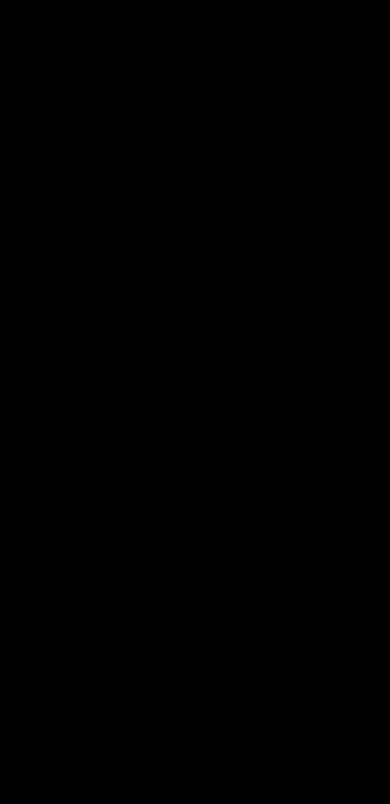
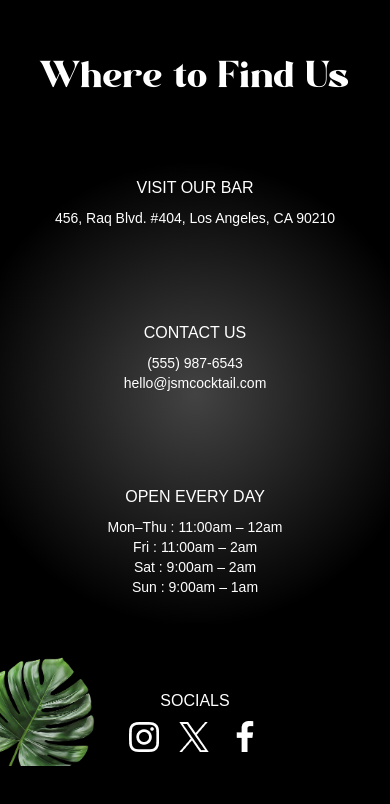
Before and after one commit to theaditya24/gsap_project, a React (Vite) app: page / in a window 390 px wide. Shown: the part 5895-6699 px from the top of the page. Before the commit the page ends 4224 px from the top, so only its background shows below. Built offline with nearby package versions, Linux system fonts and the light colour scheme; a web font is replaced by a local one.

Commit message:
Implemented the about and the contact section

```diff
--- a/src/App.jsx
+++ b/src/App.jsx
@@ -5,6 +5,8 @@
 import Hero from './components/Hero';
 import Cocktails from './components/Cocktails';
 import About from './components/About';
+import Art from './components/Art';
+import Contact from './components/Contact';
 
 gsap.registerPlugin(ScrollTrigger, SplitText);
 
@@ -15,6 +17,8 @@
       <Hero />
       <Cocktails />
       <About />
+      <Art />
+      <Contact />
     </main>
   )
 }
--- a/src/components/About.jsx
+++ b/src/components/About.jsx
@@ -31,7 +31,7 @@
 		 <div className="md:col-span-8">
 			<p className="badge">Best Cocktails</p>
 			<h2>
-			 Where every detail matters <span className="text-white">-</span>
+			 Where every detail matters <span className="text-white">-  </span>
 				from muddle to garnish
 			</h2>
 		 </div>
--- /dev/null
+++ b/src/components/Art.jsx
@@ -0,0 +1,72 @@
+import gsap from 'gsap';
+import { useMediaQuery } from 'react-responsive'
+import { useGSAP } from '@gsap/react'
+import { featureLists, goodLists } from '../../constants/index.js'
+
+const Art = () => {
+ const isMobile = useMediaQuery({ maxWidth: 767 });
+
+ useGSAP(() => {
+	const start = isMobile ? 'top 20%' : 'top top';
+
+	const maskTimeline = gsap.timeline({
+	 scrollTrigger: {
+		trigger: '#art',
+		start,
+		end: 'bottom center',
+		scrub: 1.5,
+		pin: true
+	 }
+	})
+
+	maskTimeline
+	 .to('.will-fade', { opacity: 0, stagger: 0.2, ease: 'power1.inOut', })
+	 .to('.masked-img', { scale: 1.3, maskPosition: 'center', maskSize: '400%', duration: 1, ease: 'power1.inOut '})
+	 .to('#masked-content', { opacity: 1, duration: 1, ease: 'power1.inOut'})
+ })
+
+ return (
+	<div id="art">
+	 <div className="container mx-auto h-full pt-20">
+		<h2 className="will-fade">The ART</h2>
+
+		<div className="content">
+		 <ul className="space-y-4 will-fade">
+			{goodLists.map((feature, index) => (
+			 <li key={index} className="flex items-center gap-2">
+				<img src="/images/check.png" alt="check" />
+				<p>{feature}</p>
+			 </li>
+			))}
+		 </ul>
+
+		 <div className="cocktail-img">
+			<img
+				src="/images/under-img.jpg"
+				alt="cocktail"
+				className="abs-center masked-img size-full object-contain"
+			/>
+		 </div>
+
+		 <ul className="space-y-4 will-fade">
+			{featureLists.map((feature, index) => (
+			 <li key={index} className="flex items-center justify-start gap-2">
+				<img src="/images/check.png" alt="check" />
+				<p className="md:w-fit w-60">{feature}</p>
+			 </li>
+			))}
+		 </ul>
+		</div>
+
+		<div className="masked-container">
+		 <h2 className="will-fade">Sip-Worthy Perfection</h2>
+		 <div id="masked-content">
+			<h3>Made with Craft, Poured with Passion</h3>
+			<p>This isn’t just a drink. It’s a carefully crafted moment made just for you.</p>
+		 </div>
+		</div>
+	 </div>
+	</div>
+ )
+}
+export default Art
--- /dev/null
+++ b/src/components/Contact.jsx
@@ -0,0 +1,82 @@
+import { openingHours, socials } from '../../constants/index.js'
+import { useGSAP } from '@gsap/react'
+import { SplitText} from 'gsap/all';
+import gsap from 'gsap';
+
+const Contact = () => {
+ 	useGSAP(() => {
+		const titleSplit = SplitText.create('#contact h2', { type: 'words' });
+
+		const timeline = gsap.timeline({
+		 scrollTrigger: {
+			trigger: '#contact',
+			start: 'top center',
+		 },
+		 ease: "power1.inOut"
+		})
+
+	 timeline
+		.from(titleSplit.words, {
+		 opacity: 0, yPercent: 100, stagger: 0.02
+	 })
+		.from('#contact h3, #contact p', {
+			opacity: 0, yPercent: 100, stagger: 0.02
+	 })
+		.to('#f-right-leaf', {
+		 y: '-50', duration: 1, ease: 'power1.inOut'
+	 }).to('#f-left-leaf', {
+		 y: '-50', duration: 1, ease: 'power1.inOut'
+	 }, '<')
+	})
+
+ return (
+	<footer id="contact">
+	 <img src="/images/footer-right-leaf.png" alt="leaf-right" id="f-right-leaf" />
+	 <img src="/images/footer-left-leaf.png" alt="leaf-left" id="f-left-leaf" />
+
+	 <div className="content">
+		<h2>Where to Find Us</h2>
+
+		<div>
+		 <h3>Visit Our Bar</h3>
+		 <p>456, Raq Blvd. #404, Los Angeles, CA 90210</p>
+		</div>
+
+		<div>
+		 <h3>Contact Us</h3>
+		 <p>(555) 987-6543</p>
+		 <p>hello@jsmcocktail.com</p>
+		</div>
+
+		<div>
+		 <h3>Open Every Day</h3>
+		 {openingHours.map((time) => (
+			<p key={time.day}>
+			 {time.day} : {time.time}
+			</p>
+		 ))}
+		</div>
+
+		<div>
+		 <h3>Socials</h3>
+
+		 <div className="flex-center gap-5">
+			{socials.map((social) => (
+			 <a
+			 	key={social.name}
+				href={social.url}
+				target="_blank"
+				rel="noopener noreferrer"
+				aria-label={social.name}
+			 >
+				<img src={social.icon} />
+			 </a>
+			))}
+		 </div>
+		</div>
+	 </div>
+	</footer>
+ )
+}
+
+export default Contact
```
Also changed, not shown: public/images/check.png (added), src/components/Menu.jsx (added).
